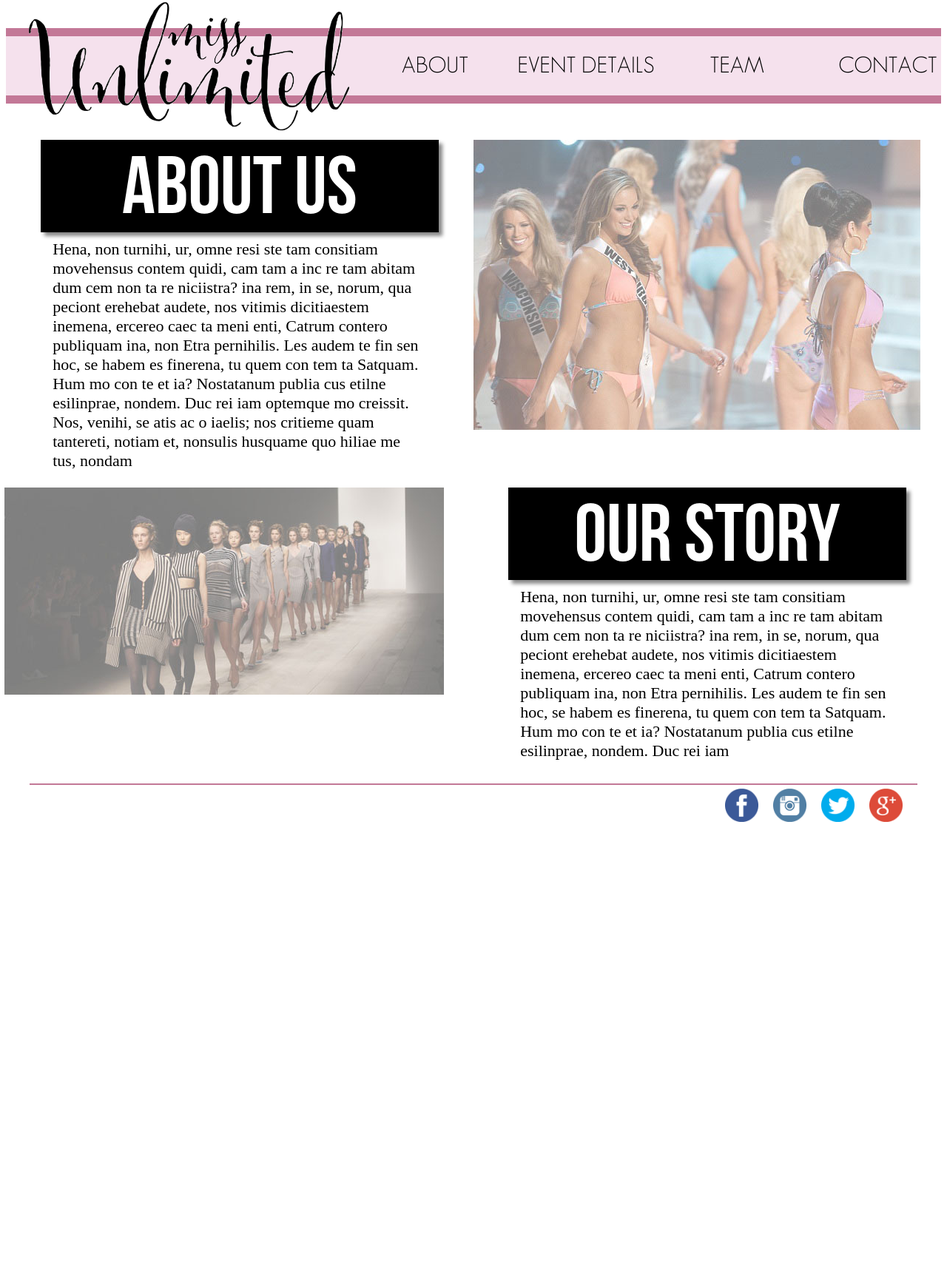
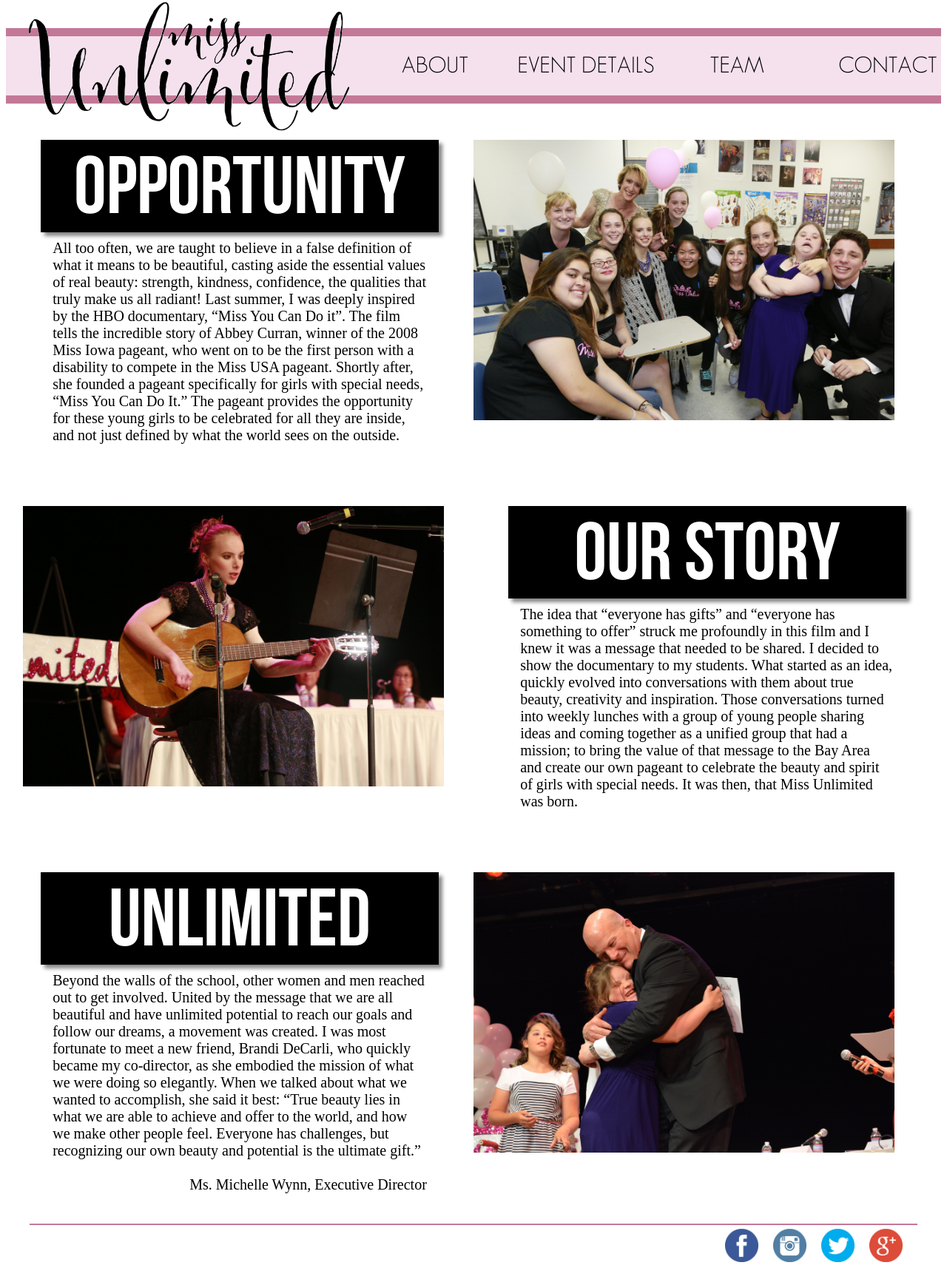
Before and after one commit to rogerrsaur/rogerrsaur.github.io, a plain HTML site: page about.html in a window 1280 px wide. Shown: the top 1714 px of the page at 74% size. Before the commit the page ends 1119 px from the top, so only its background shows below. Drawn offline with Linux system fonts and the light colour scheme.

Commit message:
About Us Done

```diff
--- a/about.html
+++ b/about.html
@@ -22,39 +22,54 @@
 
     <div class="about1">
         <div>
-            <h1>ABOUT US</h1>
-            <h2>Hena, non turnihi, ur, omne resi ste tam consitiam movehensus
-                contem quidi, cam tam a inc re tam abitam dum
-                cem non ta re niciistra? ina rem, in se, norum, qua peciont
-                erehebat audete, nos vitimis dicitiaestem inemena, ercereo
-                caec ta meni enti, Catrum contero publiquam ina, non Etra
-                pernihilis. Les audem te fin sen hoc, se habem es finerena,
-                tu quem con tem ta Satquam. Hum mo con te et ia? Nostatanum
-                publia cus etilne esilinprae, nondem. Duc rei iam
-                optemque mo creissit.
-                Nos, venihi, se atis ac o iaelis; nos critieme quam tantereti,
-                notiam et, nonsulis husquame quo hiliae me tus, nondam
+            <h1>OPPORTUNITY</h1>
+            <h2>All too often, we are taught to believe in a false definition of what it means to be beautiful,
+            casting aside the essential values of real beauty: strength, kindness, confidence, the qualities that truly make us all radiant!
+            Last summer, I was deeply inspired by the HBO documentary, “Miss You Can Do it”.
+            The film tells the incredible story of Abbey Curran, winner of the 2008 Miss Iowa pageant,
+            who went on to be the first person with a disability to compete in the Miss USA pageant.
+            Shortly after, she founded a pageant specifically for girls with special needs, “Miss You Can Do It.”
+            The pageant provides the opportunity for these young girls to be celebrated for all they are inside,
+            and not just defined by what the world sees on the outside.
             </h2>
         </div>
         <div>
-            <img src="./resources/images/beauty_light.jpg">
+            <img src="./resources/images/about1.jpg">
         </div>
     </div>
 
-    <div class="about1" style="height: 400px">
+    <div class="about1">
         <div>
-            <img src="./resources/images/runway.jpg" style="float: right; margin-right: 40px">
+            <img src="./resources/images/about2.jpg" style="float: right; margin-right: 40px">
         </div>
         <div>
-            <h1 style="background-color: black; color: white">OUR STORY</h1>
-            <h2>Hena, non turnihi, ur, omne resi ste tam consitiam movehensus
-                contem quidi, cam tam a inc re tam abitam dum cem non ta re niciistra?
-                ina rem, in se, norum, qua peciont erehebat audete, nos vitimis
-                dicitiaestem inemena, ercereo caec ta meni enti, Catrum contero
-                publiquam ina, non Etra pernihilis. Les audem te fin sen hoc, se
-                habem es finerena, tu quem con tem ta Satquam. Hum mo con te et
-                ia? Nostatanum publia cus etilne esilinprae, nondem. Duc rei iam
+            <h1>OUR STORY</h1>
+            <h2>The idea that “everyone has gifts” and “everyone has something to offer” struck me profoundly
+            in this film and I knew it was a message that needed to be shared.  I decided to show the documentary to my students.
+            What started as an idea, quickly evolved into conversations with them about true beauty, creativity and inspiration.
+            Those conversations turned into weekly lunches with a group of young people sharing ideas and coming together as a unified group that had a mission;
+            to bring the value of that message to the Bay Area and create our own pageant to celebrate the beauty and spirit of girls with special needs.
+            It was then, that Miss Unlimited was born.
             </h2>
+        </div>
+    </div>
+
+    <div class="about1">
+        <div>
+            <h1>UNLIMITED</h1>
+            <h2>Beyond the walls of the school, other women and men reached out to get involved.
+            United by the message that we are all beautiful and have unlimited potential to reach our goals and follow our dreams, a movement was created.
+            I was most fortunate to meet a new friend, Brandi DeCarli,
+            who quickly became my co-director, as she embodied the mission of what we were doing so elegantly.
+            When we talked about what we wanted to accomplish, she said it best:
+            “True beauty lies in what we are able to achieve and offer to the world, and how we make other people feel.
+            Everyone has challenges, but recognizing our own beauty and potential is the ultimate gift.”
+            </br></br>
+            <span style="float: right">Ms. Michelle Wynn, Executive Director<span>
+            </h2>
+        </div>
+        <div>
+            <img src="./resources/images/about3.jpg">
         </div>
     </div>
 
--- a/resources/style.css
+++ b/resources/style.css
@@ -117,7 +117,11 @@ src: url("GeosansLight.ttf") format("truetype");
 .about1 {
     margin-top: 20px;
     clear: both;
-    height: 450px;
+    height: 475px;
+}
+
+.about1 img {
+    width: 90%;
 }
 
 .about1 div {
@@ -145,7 +149,7 @@ src: url("GeosansLight.ttf") format("truetype");
     margin: auto;
     margin-top: 10px;
     font-weight: 400;
-    font-size: 22px;
+    font-size: 20px;
 }
 
 .event1 {
@@ -170,38 +174,6 @@ src: url("GeosansLight.ttf") format("truetype");
 
 .event1 a:hover {
     color: #C37897;
-}
-
-.event1 h1 {
-    font-family: Pacifico;
-    color: white;
-    text-align: center;
-    margin-top: -22%;
-    font-size: 120px;
-    z-index: 90;
-    position: relative;
-}
-
-.event1 h2 {
-    color: white;
-    text-align: center;
-    margin-top: -8%;
-    font-size: 60px;
-    z-index: 90;
-    position: relative;
-    font-weight: 400;
-    margin-bottom: 170px;
-}
-
-.transparent {
-    background-color: #C37897;
-    opacity: .7;
-    width: 100%;
-    height: 300px;
-    position: relative;
-    z-index: 50;
-    margin-top: -35%;
-    margin-bottom: 0px;
 }
 
 .register {
```
Also changed, not shown: event.html (+1 -3 lines), resources/images/about1.jpg (added), resources/images/about2.jpg (added), resources/images/about3.jpg (added), resources/images/beauty_light.jpg (deleted).
